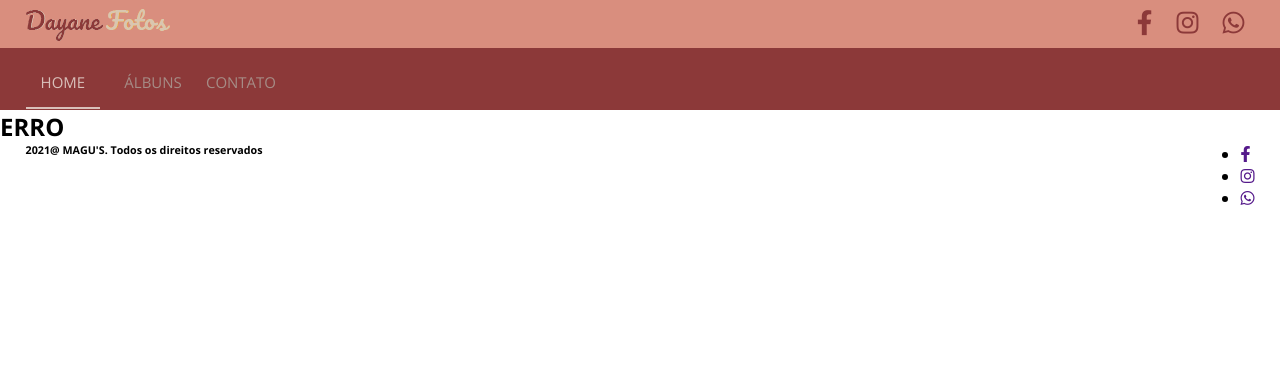
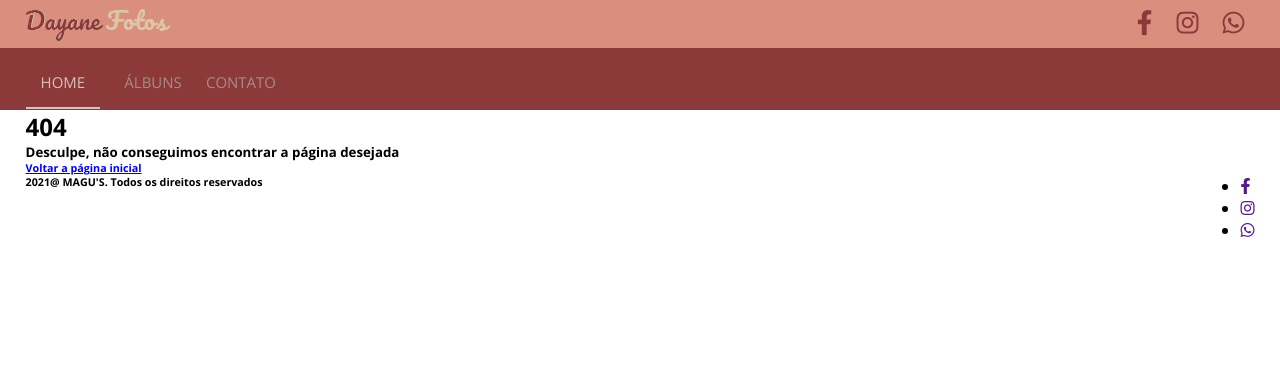
Before and after one commit to MAGU-S/Dayane-Fotos, a PHP site: page /Dayane_Fotos/index.php?url=404 in a window 1280 px wide. Shown: the top 370 px of the page. Run offline with PHP 8.4, Linux system fonts and the light colour scheme.

Commit message:
Add files via upload

```diff
--- a/pages/404.php
+++ b/pages/404.php
@@ -1 +1,9 @@
-<h2>ERRO</h2>
+<section class="mensagem-erro404">
+	<div class="center">
+		<div class="Wrapper404">
+			<h1>404</h1>
+			<h5>Desculpe, não conseguimos encontrar a página desejada</h5>
+			<h6><a href="<?php echo INCLUDE_PATH; ?>">Voltar a página inicial</a></h6>
+		</div><!--Wrapper404-->
+	</div><!--Center-->
+</section>
```
